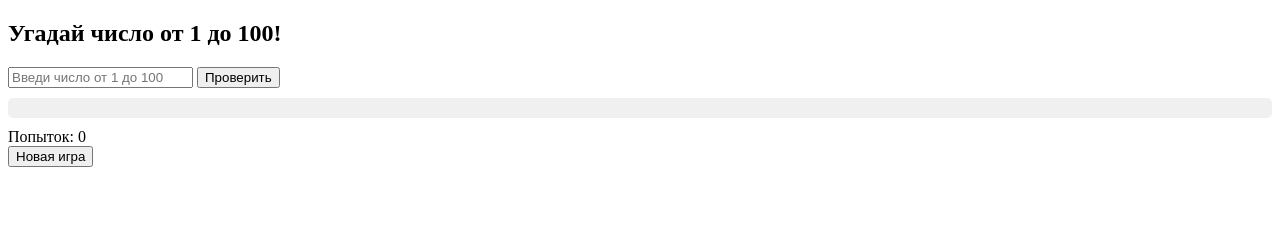
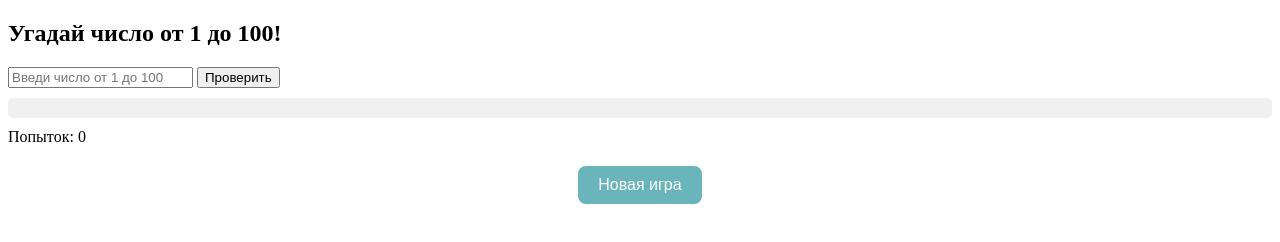
Before and after one commit to Marrrizh/Random_numbers, a plain HTML site: page index.html in a window 1280 px wide. Drawn offline with Linux system fonts and the light colour scheme.

Commit message:
Add CSS for the new game button

```diff
--- a/style.css
+++ b/style.css
@@ -5,3 +5,15 @@
     border-radius: 5px;
     text-align: center;
 }
+
+#newGameBtn {
+    display: block;
+    margin: 20px auto;
+    padding: 10px 20px;
+    background: #69b5bb;
+    color: white;
+    border: none;
+    border-radius: 8px;
+    cursor: pointer;
+    font-size: 1rem;
+}
```
